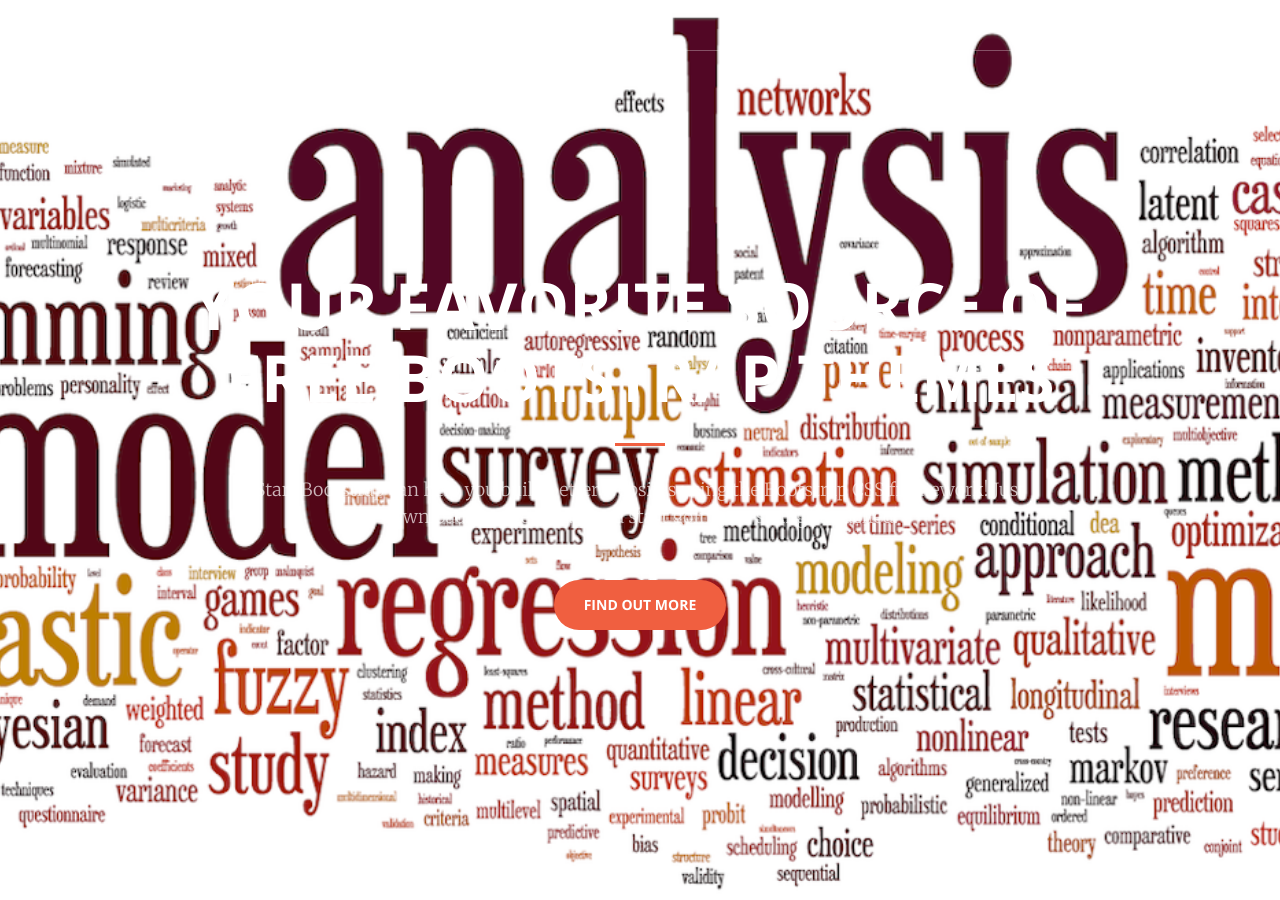
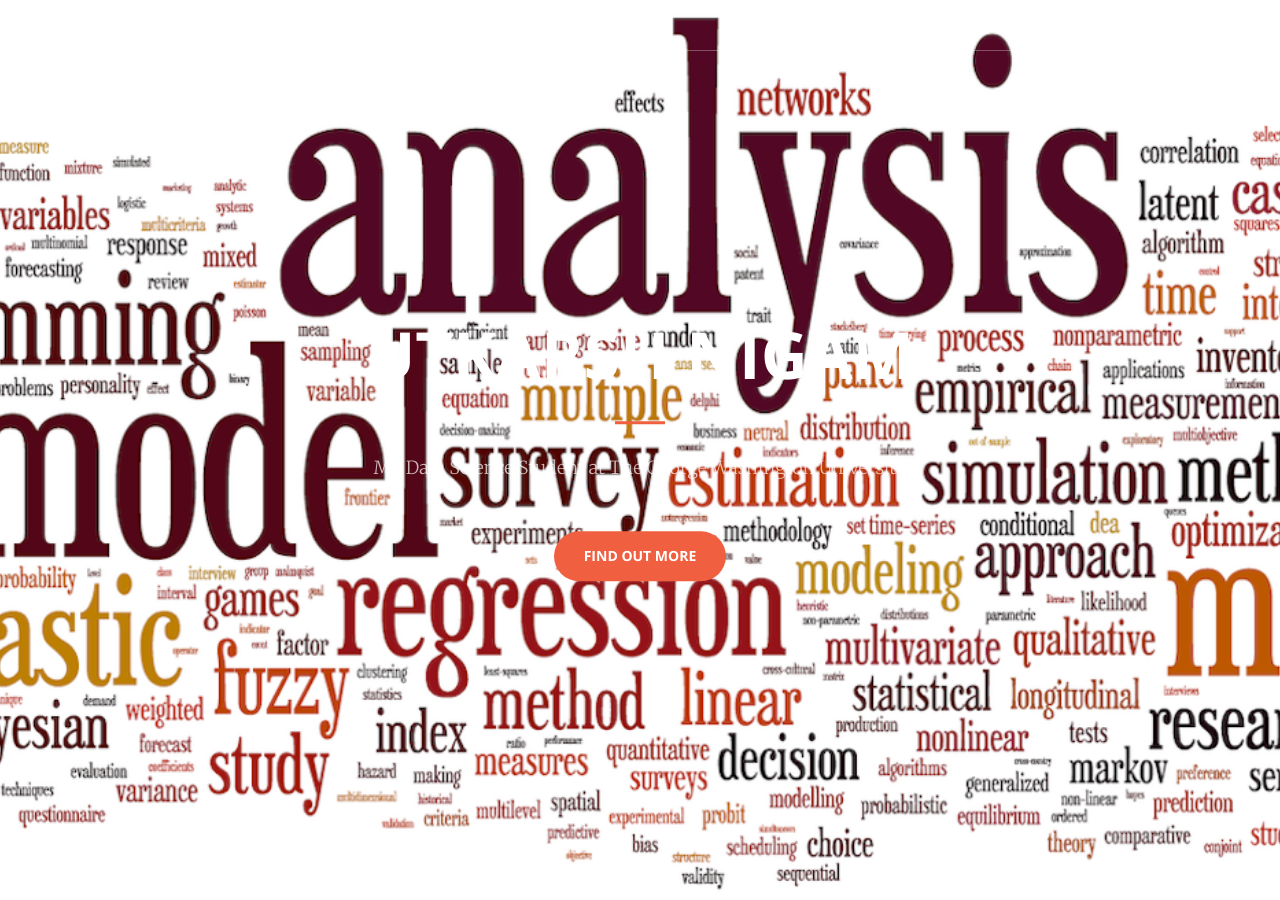
Before and after one commit to utkarsh-nigam/utkarsh-nigam.github.io, a Jekyll site: the page built from index.html, in a window 1280 px wide and 900 px high. Built offline with Jekyll 4.4.1, drawn with Linux system fonts in a browser that asks for light colours.

Commit message:
Update header.html

```diff
--- a/_includes/header.html
+++ b/_includes/header.html
@@ -1,9 +1,9 @@
 <header>
     <div class="header-content">
         <div class="header-content-inner">
-            <h1>Your Favorite Source of Free Bootstrap Themes</h1>
+            <h1>Utkarsh Nigam</h1>
             <hr>
-            <p>Start Bootstrap can help you build better websites using the Bootstrap CSS framework! Just download your template and start going, no strings attached!</p>
+            <p>MS Data Science Student at The George Washington University</p>
             <a href="#about" class="btn btn-primary btn-xl page-scroll">Find Out More</a>
         </div>
     </div>
```
